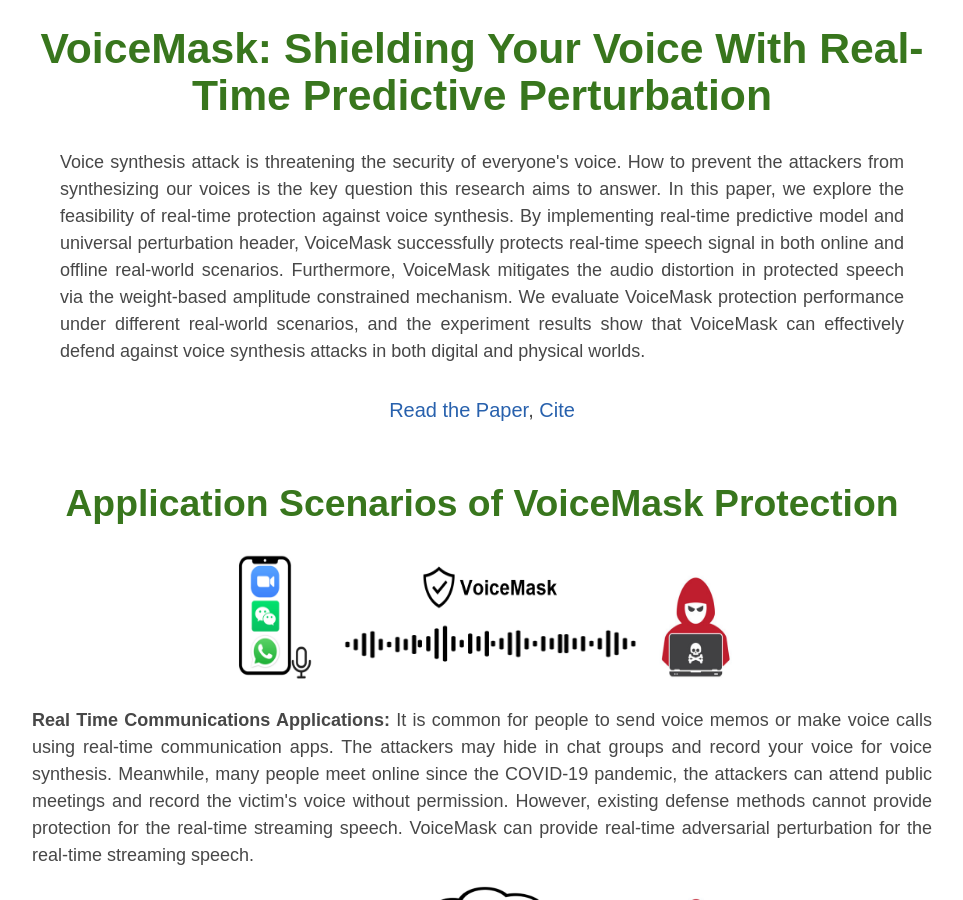
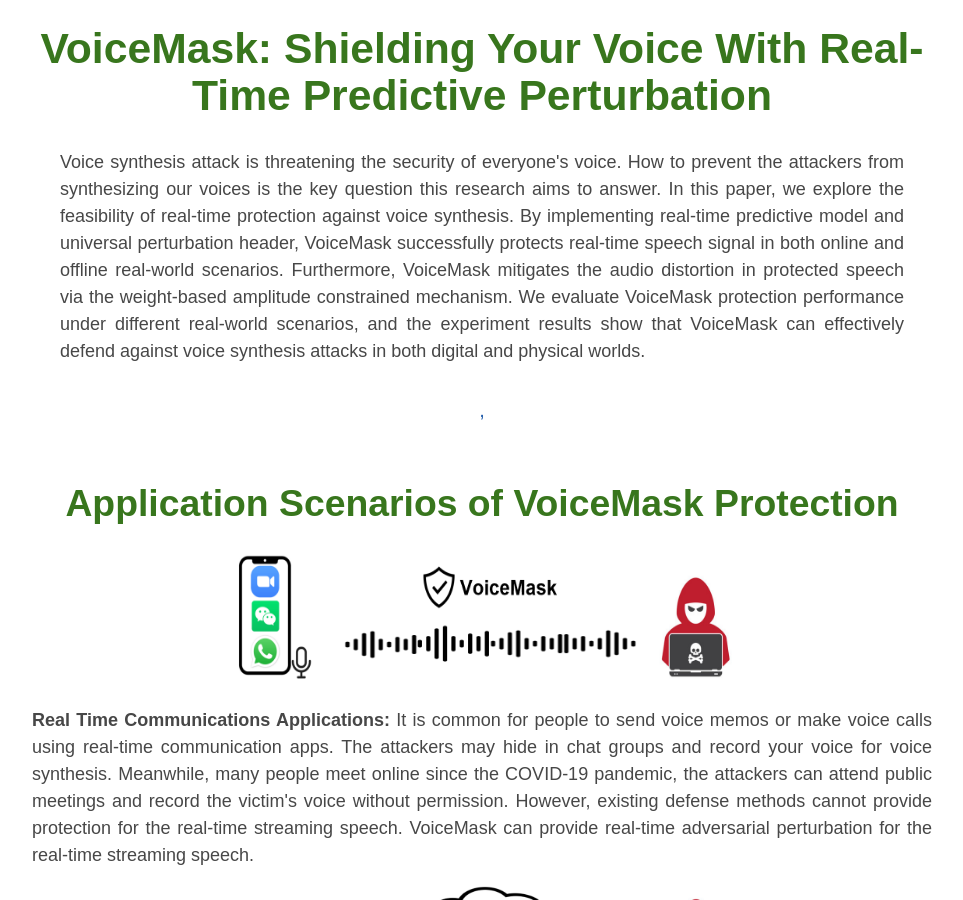
Before and after one commit to voicemask/voicemask.github.io, a Jekyll site: the page built from index.md, in a window 1280 px wide and 900 px high. Shown: the whole window, without its empty margins (158-1121 px from the left). Built offline with Jekyll 4.4.1, drawn with Linux system fonts in a browser that asks for light colours.

Commit message:
Update default.html

```diff
--- a/_layouts/default.html
+++ b/_layouts/default.html
@@ -38,9 +38,9 @@ We evaluate VoiceMask protection performance under different real-world scenario
 					</p>
 					<br>
 				<!-- </div> -->
-					<p style="font-size:20px; text-align: center"><a href="assets/paper.pdf">Read the Paper</a>,
+					<p style="font-size:20px; text-align: center"><a href="assets/paper.pdf"</a>,
 					<a href="#bibtex" data-toggle="collapse" role="button">
-					Cite <i class="fa fa-quote-right" aria-hidden="true"></i></a>
+					 <i class="fa fa-quote-right" aria-hidden="true"></i></a>
 				<div id="bibtex" style="margin-top: 1.5em;" class="collapse" align="left">
 					<pre style="white-space: pre">
 @inproceedings{guo2022specpatch,
```
